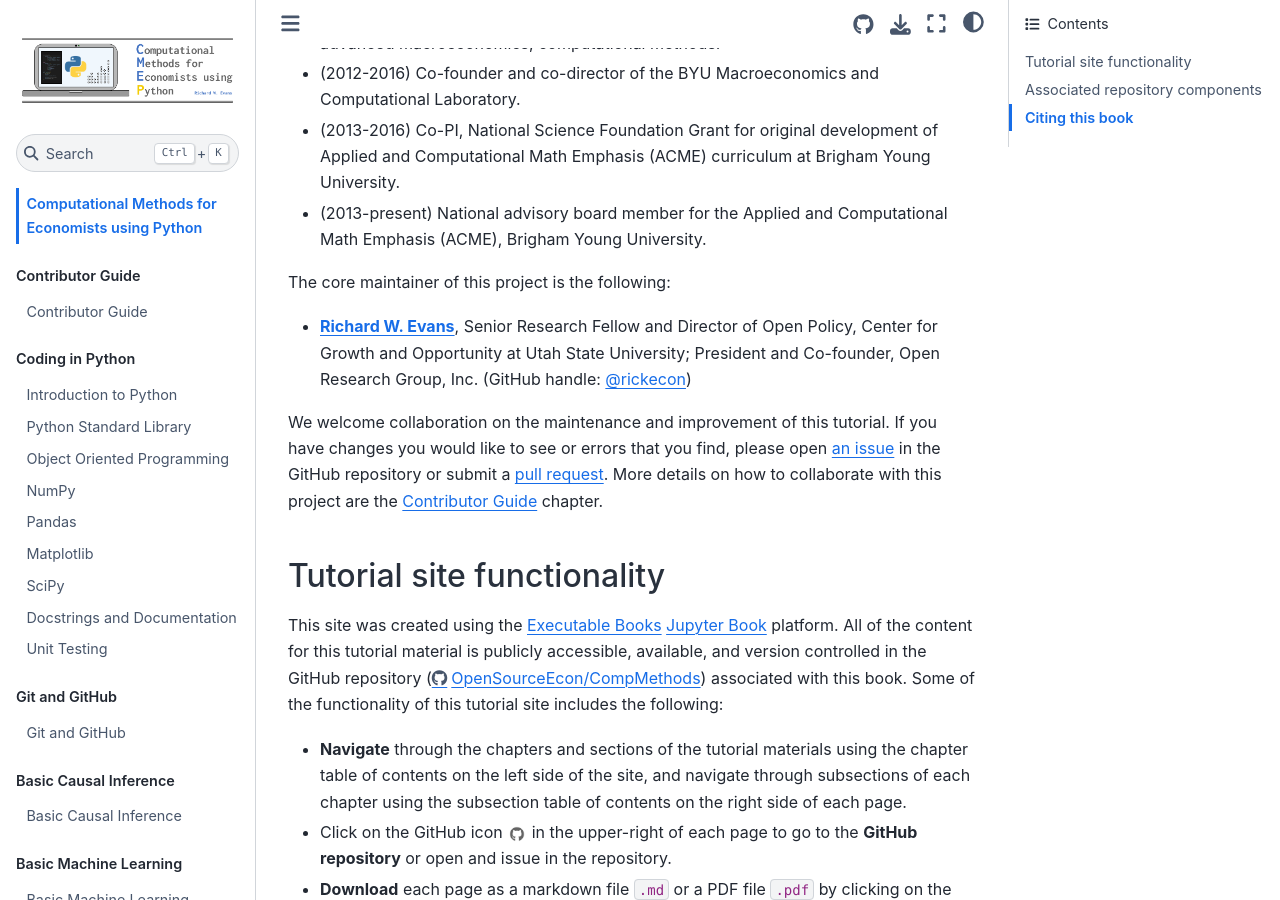
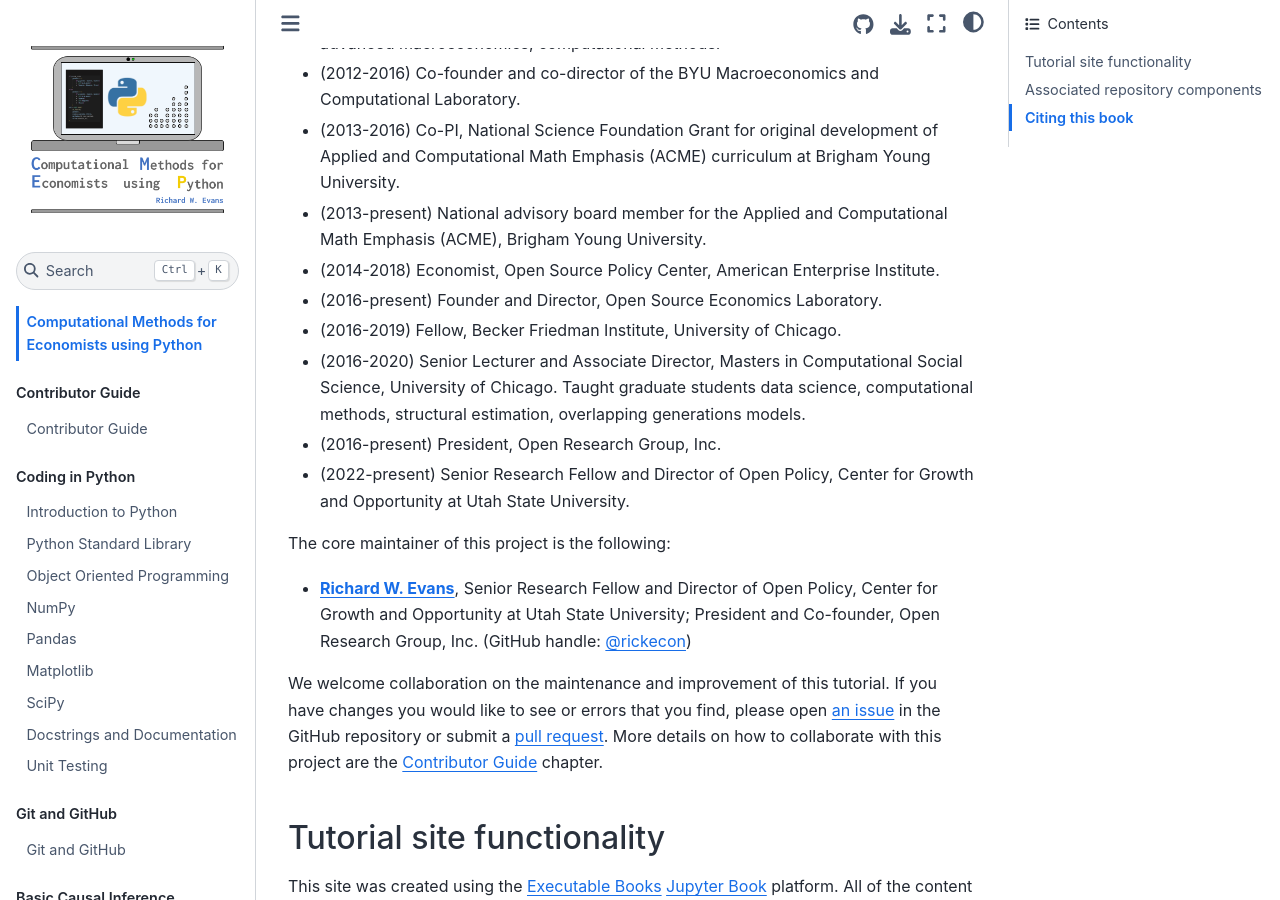
Before and after one commit to OpenSourceEcon/CompMethods, a Jupyter Book: the page built from docs/book/index.md, in a window 1280 px wide and 900 px high, scrolled down 328 px. Built offline with Jupyter Book 1.0.4 settings and Sphinx 7.4.7 and the Sphinx Book theme 1.1.4, drawn with Linux system fonts in a browser that asks for light colours; pages that are not in the unit, such as notebooks, are missing from menus; comment, search, counter and statistics services are not loaded.

Commit message:
Updated _config.yml and docs/book/index.md

```diff
--- a/docs/book/_config.yml
+++ b/docs/book/_config.yml
@@ -5,7 +5,7 @@
 title : Computational Methods for Economists using Python
 author : Richard W. Evans
 copyright : '2023'
-logo : '..//CompMethodsLogo_horizontal.png'
+logo : '..//CompMethodsLogo.png'
 
 ####################################################
 # Execution settings
--- a/docs/book/index.md
+++ b/docs/book/index.md
@@ -5,6 +5,12 @@ This site contains open access tutorial materials and exercises for learning and
 * (2012-2016) Co-founder and co-director of the BYU Macroeconomics and Computational Laboratory.
 * (2013-2016) Co-PI, National Science Foundation Grant for original development of Applied and Computational Math Emphasis (ACME) curriculum at Brigham Young University.
 * (2013-present) National advisory board member for the Applied and Computational Math Emphasis (ACME), Brigham Young University.
+* (2014-2018) Economist, Open Source Policy Center, American Enterprise Institute.
+* (2016-present) Founder and Director, Open Source Economics Laboratory.
+* (2016-2019) Fellow, Becker Friedman Institute, University of Chicago.
+* (2016-2020) Senior Lecturer and Associate Director, Masters in Computational Social Science, University of Chicago. Taught graduate students data science, computational methods, structural estimation, overlapping generations models.
+* (2016-present) President, Open Research Group, Inc.
+* (2022-present) Senior Research Fellow and Director of Open Policy, Center for Growth and Opportunity at Utah State University.
 
 The core maintainer of this project is the following:
 * [**Richard W. Evans**](https://sites.google.com/site/rickecon), Senior Research Fellow and Director of Open Policy, Center for Growth and Opportunity at Utah State University; President and Co-founder, Open Research Group, Inc. (GitHub handle: [@rickecon](https://github.com/rickecon))
```
